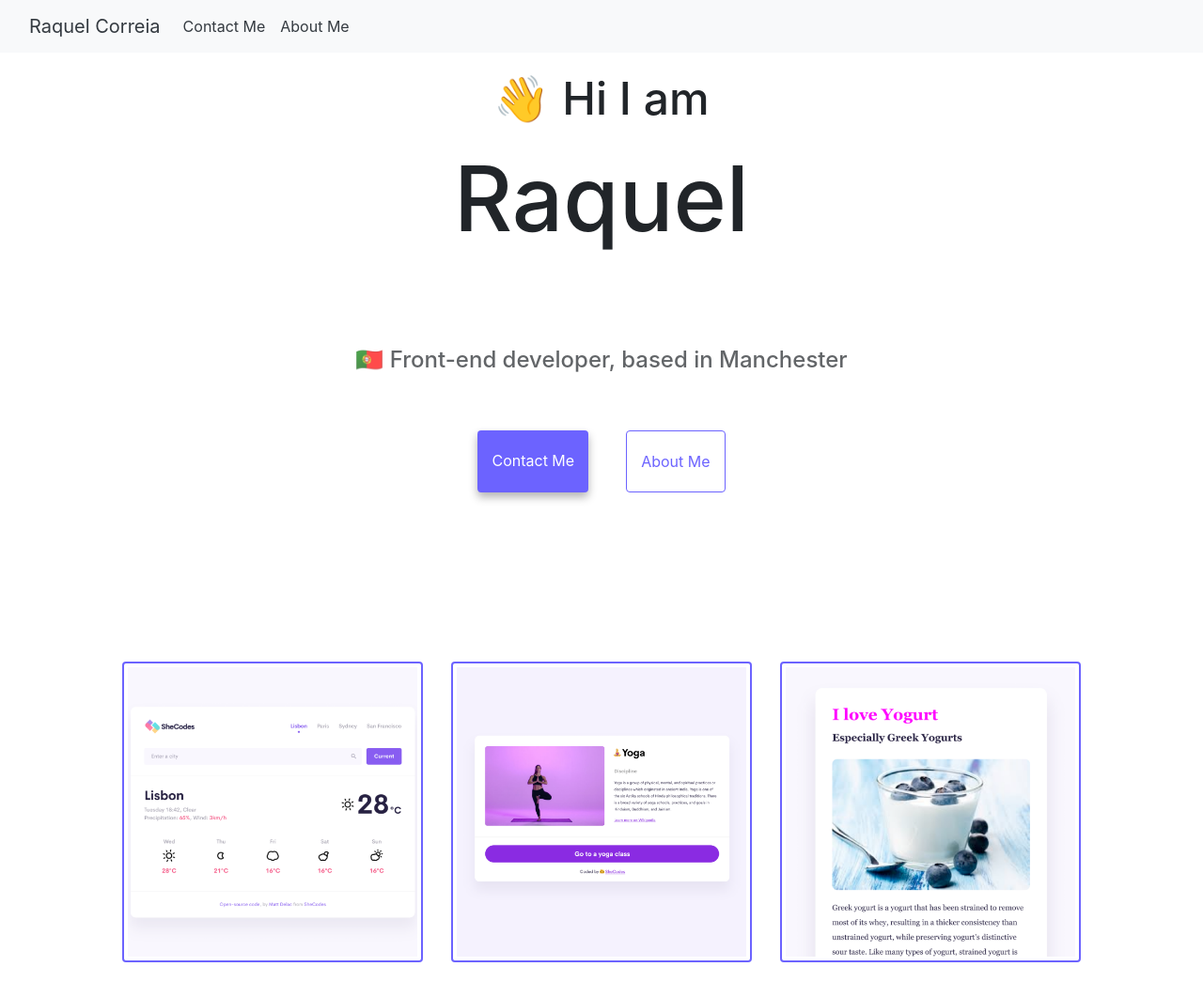
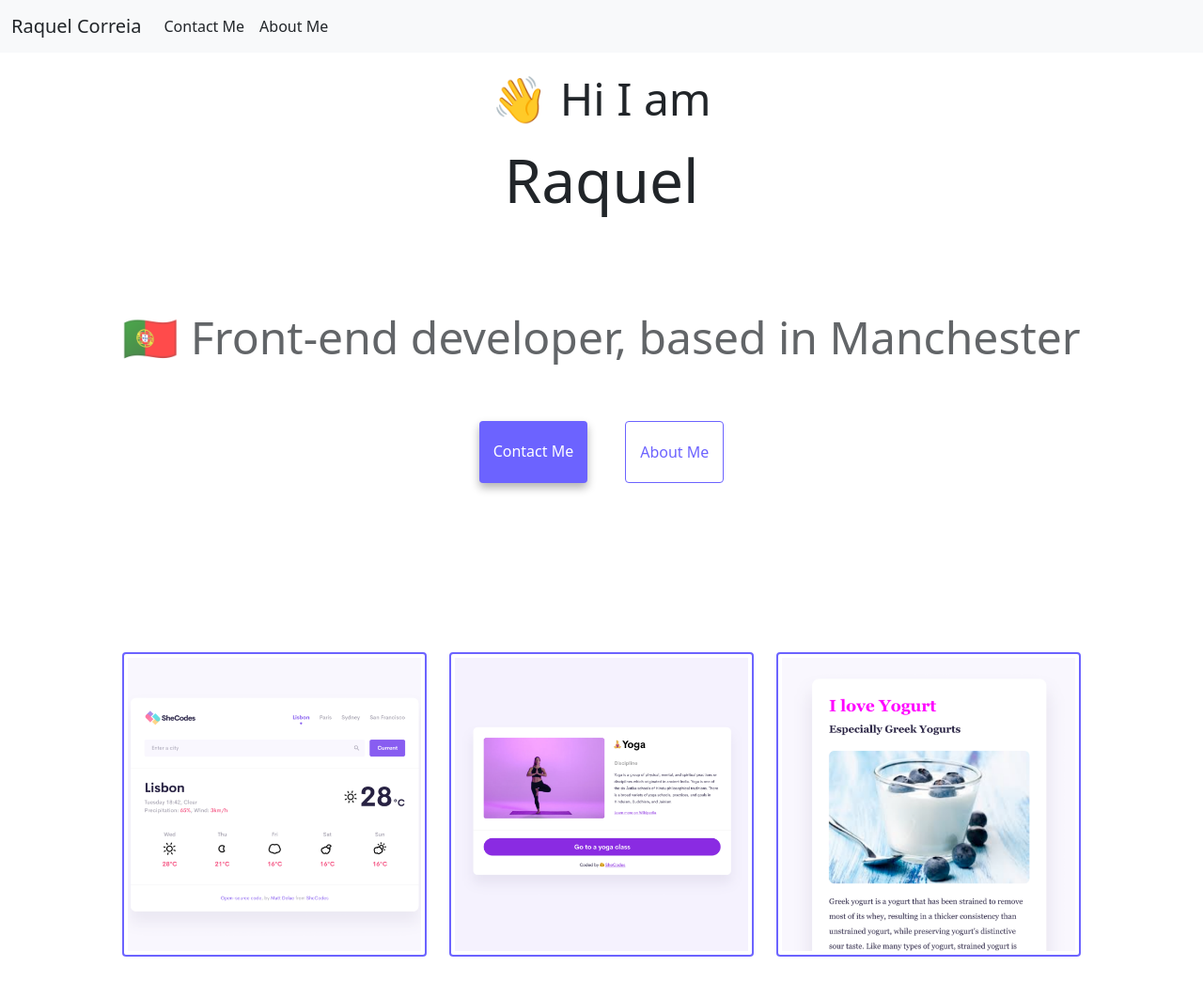
Before and after one commit to rccorreia99/About-Raquel, a plain HTML site: page index.html in a window 1280 px wide. Shown: the whole page at 94% size. Drawn offline with nearby package versions, Linux system fonts and the light colour scheme.

Commit message:
Update index.html
fixed index.html and made it responsive

```diff
--- a/index.html
+++ b/index.html
@@ -6,19 +6,14 @@
     <meta name="viewport" content="width=device-width, initial-scale=1.0" />
     <title>Raquel</title>
     <link
+      href="https://cdn.jsdelivr.net/npm/bootstrap@5.0.0-beta2/dist/css/bootstrap.min.css"
       rel="stylesheet"
-      href="https://cdn.jsdelivr.net/npm/bootstrap@4.6.2/dist/css/bootstrap.min.css"
-      integrity="sha384-xOolHFLEh07PJGoPkLv1IbcEPTNtaed2xpHsD9ESMhqIYd0nLMwNLD69Npy4HI+N"
+      integrity="sha384-BmbxuPwQa2lc/FVzBcNJ7UAyJxM6wuqIj61tLrc4wSX0szH/Ev+nYRRuWlolflfl"
       crossorigin="anonymous"
     />
     <script
-      src="https://cdn.jsdelivr.net/npm/jquery@3.5.1/dist/jquery.slim.min.js"
-      integrity="sha384-DfXdz2htPH0lsSSs5nCTpuj/zy4C+OGpamoFVy38MVBnE+IbbVYUew+OrCXaRkfj"
-      crossorigin="anonymous"
-    ></script>
-    <script
-      src="https://cdn.jsdelivr.net/npm/bootstrap@4.6.2/dist/js/bootstrap.bundle.min.js"
-      integrity="sha384-Fy6S3B9q64WdZWQUiU+q4/2Lc9npb8tCaSX9FK7E8HnRr0Jz8D6OP9dO5Vg3Q9ct"
+      src="https://cdn.jsdelivr.net/npm/bootstrap@5.0.0-beta2/dist/js/bootstrap.bundle.min.js"
+      integrity="sha384-b5kHyXgcpbZJO/tY9Ul7kGkf1S0CWuKcCD38l8YkeH8z8QjE0GmW1gYU5S9FOnJ0"
       crossorigin="anonymous"
     ></script>
 
@@ -47,36 +42,45 @@
                 aria-current="page"
                 href="about.html#contact"
                 target="_blank"
-                > Contact Me</a
+              >
+                Contact Me</a
               >
             </li>
             <li class="nav-item">
-              <a class="nav-link text-dark" aria-current="page" href=about.html" target="_blank"
-                >About Me</a
-              >
+              <a
+                class="nav-link text-dark"
+                aria-current="page"
+                href="about.html"
+                target="_blank"
+                >About Me
+              </a>
             </li>
           </ul>
         </div>
       </div>
     </nav>
     <h2>👋 Hi I am</h2>
-    <h1>Raquel</h1>
-    <h3>🇵🇹 Front-end developer, based in Manchester</h3>
+    <h1 class="display-3">Raquel</h1>
+    <h3 class="display-5">🇵🇹 Front-end developer, based in Manchester</h3>
     <div class="navigation-links">
       <a href="about.html#contact" class="contact-link">Contact me</a>
       <a href="about.html" class="about-link">About me</a>
     </div>
     <div class="container">
       <div class="row">
-        <div class="col align-self-start">
-          <img src="images/weather.png" alt="" class="img-thumbnail" />
+        <div class="col-12 col-sm-6 col-md-4 align-self-center">
+          <img
+            src="images/weather.png"
+            alt=""
+            class="img-thumbnail img-fluid"
+          />
         </div>
 
-        <div class="col align-self-center">
-          <img src="images/yoga.png" alt="" class="img-thumbnail" />
+        <div class="col-12 col-sm-6 col-md-4 align-self-center">
+          <img src="images/yoga.png" alt="" class="img-thumbnail img-fluid" />
         </div>
-        <div class="col align-self-end">
-          <img src="images/yogurt.png" alt="" class="img-thumbnail" />
+        <div class="col-12 col-sm-6 col-md-4 align-self-center">
+          <img src="images/yogurt.png" alt="" class="img-thumbnail img-fluid" />
         </div>
       </div>
     </div>
```
